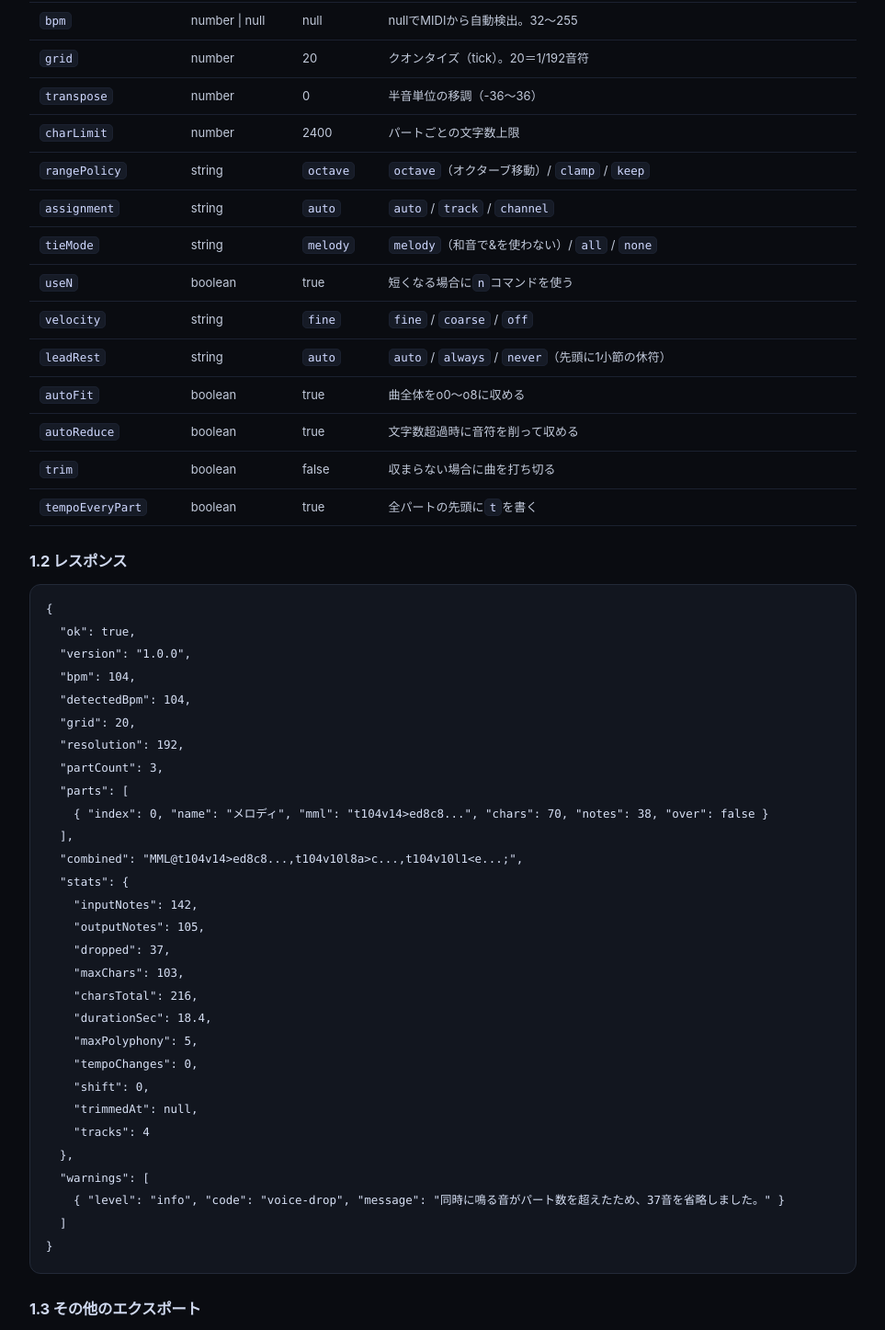
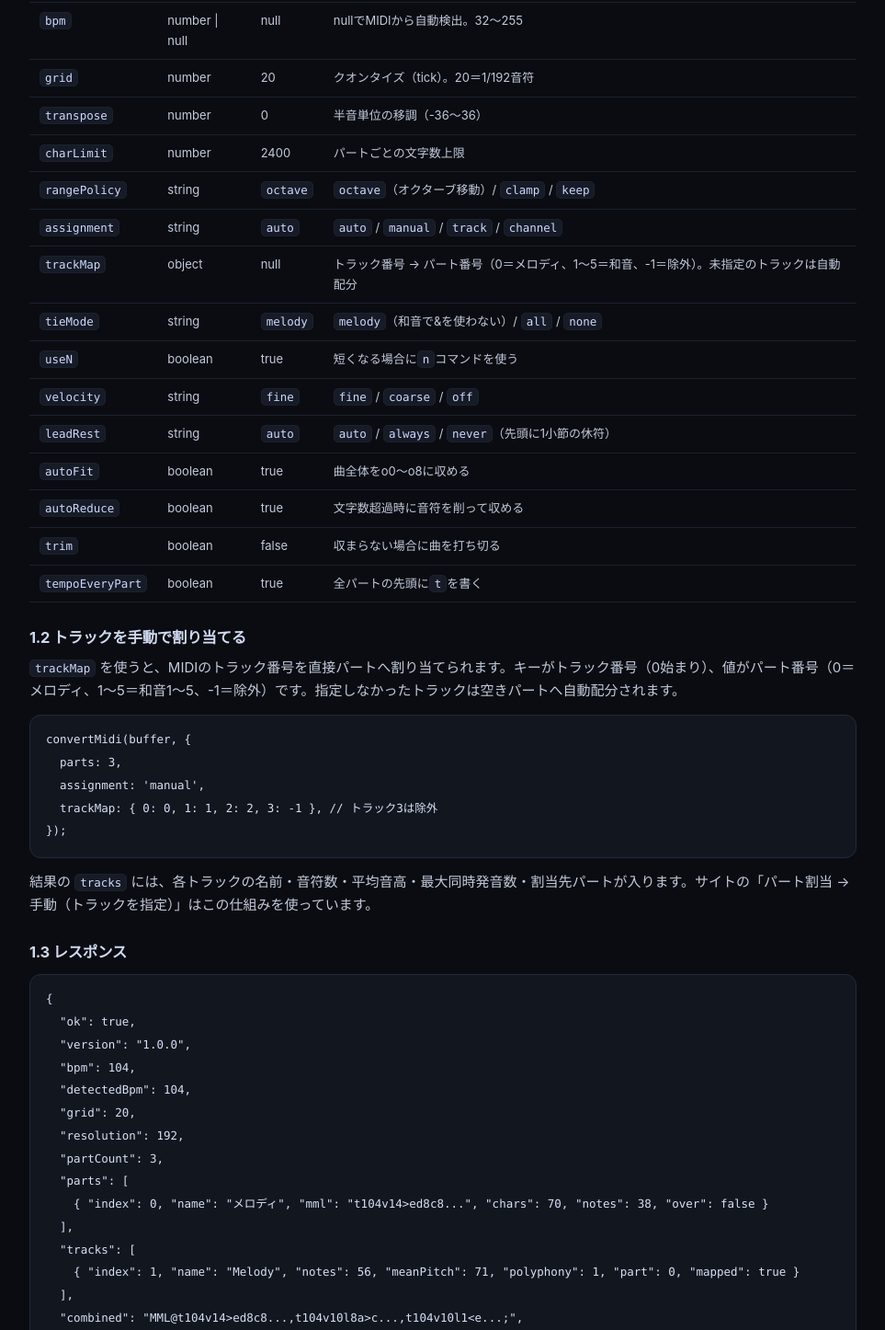
Before and after one commit to toyfer/mabi-mml-studio, a website: page api.html in a window 1280 px wide. Shown: the part 1054-2500 px from the top of the page at 92% size, without its empty margins (158-1121 px from the left). Drawn offline with Linux system fonts and the light colour scheme.

Commit message:
docs: document trackMap in the API reference

```diff
--- a/api.html
+++ b/api.html
@@ -62,7 +62,8 @@ console.log(result.combined);   // MML@...,...,...;
       <tr><td><code>transpose</code></td><td>number</td><td>0</td><td>半音単位の移調（-36〜36）</td></tr>
       <tr><td><code>charLimit</code></td><td>number</td><td>2400</td><td>パートごとの文字数上限</td></tr>
       <tr><td><code>rangePolicy</code></td><td>string</td><td><code>octave</code></td><td><code>octave</code>（オクターブ移動）/ <code>clamp</code> / <code>keep</code></td></tr>
-      <tr><td><code>assignment</code></td><td>string</td><td><code>auto</code></td><td><code>auto</code> / <code>track</code> / <code>channel</code></td></tr>
+      <tr><td><code>assignment</code></td><td>string</td><td><code>auto</code></td><td><code>auto</code> / <code>manual</code> / <code>track</code> / <code>channel</code></td></tr>
+      <tr><td><code>trackMap</code></td><td>object</td><td>null</td><td>トラック番号 → パート番号（0＝メロディ、1〜5＝和音、-1＝除外）。未指定のトラックは自動配分</td></tr>
       <tr><td><code>tieMode</code></td><td>string</td><td><code>melody</code></td><td><code>melody</code>（和音で&amp;を使わない）/ <code>all</code> / <code>none</code></td></tr>
       <tr><td><code>useN</code></td><td>boolean</td><td>true</td><td>短くなる場合に<code>n</code>コマンドを使う</td></tr>
       <tr><td><code>velocity</code></td><td>string</td><td><code>fine</code></td><td><code>fine</code> / <code>coarse</code> / <code>off</code></td></tr>
@@ -74,7 +75,19 @@ console.log(result.combined);   // MML@...,...,...;
     </tbody>
   </table>
 
-  <h3>1.2 レスポンス</h3>
+  <h3>1.2 トラックを手動で割り当てる</h3>
+  <p><code>trackMap</code> を使うと、MIDIのトラック番号を直接パートへ割り当てられます。キーがトラック番号（0始まり）、値がパート番号（0＝メロディ、1〜5＝和音1〜5、-1＝除外）です。指定しなかったトラックは空きパートへ自動配分されます。</p>
+
+<pre><code class="language-js">convertMidi(buffer, {
+  parts: 3,
+  assignment: 'manual',
+  trackMap: { 0: 0, 1: 1, 2: 2, 3: -1 }, // トラック3は除外
+});
+</code></pre>
+
+  <p>結果の <code>tracks</code> には、各トラックの名前・音符数・平均音高・最大同時発音数・割当先パートが入ります。サイトの「パート割当 → 手動（トラックを指定）」はこの仕組みを使っています。</p>
+
+  <h3>1.3 レスポンス</h3>
 <pre><code class="language-json">{
   "ok": true,
   "version": "1.0.0",
@@ -85,6 +98,9 @@ console.log(result.combined);   // MML@...,...,...;
   "partCount": 3,
   "parts": [
     { "index": 0, "name": "メロディ", "mml": "t104v14&gt;ed8c8...", "chars": 70, "notes": 38, "over": false }
+  ],
+  "tracks": [
+    { "index": 1, "name": "Melody", "notes": 56, "meanPitch": 71, "polyphony": 1, "part": 0, "mapped": true }
   ],
   "combined": "MML@t104v14&gt;ed8c8...,t104v10l8a&gt;c...,t104v10l1&lt;e...;",
   "stats": {
@@ -106,7 +122,7 @@ console.log(result.combined);   // MML@...,...,...;
 }
 </code></pre>
 
-  <h3>1.3 その他のエクスポート</h3>
+  <h3>1.4 その他のエクスポート</h3>
   <table>
     <thead><tr><th>関数</th><th>説明</th></tr></thead>
     <tbody>
```
